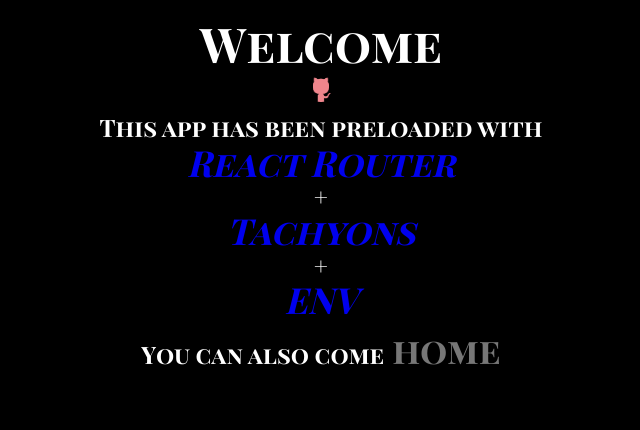
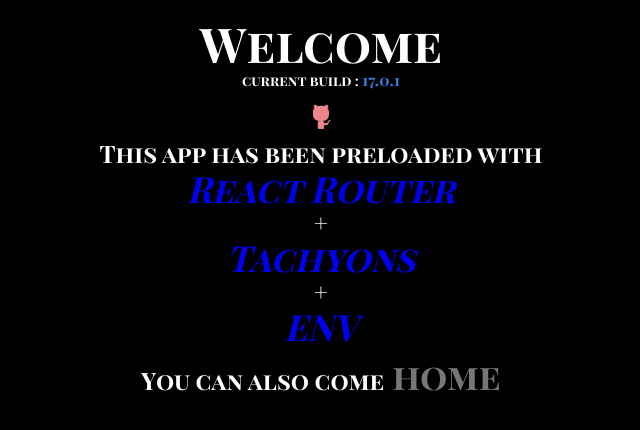
Before and after one commit to Kirbyasdf/react-boilerplate, a JavaScript app: page / in a window 1280 px wide. Shown: the top 430 px of the page, without its empty margins (319-959 px from the left). Built offline with nearby package versions, Linux system fonts and the light colour scheme; no server answers.

Commit message:
version build info added

```diff
--- a/src/App.js
+++ b/src/App.js
@@ -16,7 +16,18 @@
 	return (
 		<div className="bg-black vh-100 white pa3 tc">
 			<span className="f1 ">Welcome</span>
-			<br />
+			<div className=" f6">
+				current build :{" "}
+				<a
+					className="link  f5"
+					href="https://github.com/facebook/react/blob/master/CHANGELOG.md#1701-october-22-2020"
+					target="_blank"
+					rel="noopener noreferrer"
+				>
+					<span className="blue hover-dark-red ">17.0.1</span>
+				</a>
+			</div>
+			<div className="mt2">
 				<a
 					href="https://github.com/Kirbyasdf/react-boilerplate"
 					className="  link "
@@ -29,6 +40,7 @@
 						alt="resource failed to load, f in the console"
 					/>
 				</a>
+			</div>
 			<div className="f3 mv2">
 				<span> This app has been preloaded with</span>
 				<br />
```
Lines whose indentation alone changed are shown as unchanged.
